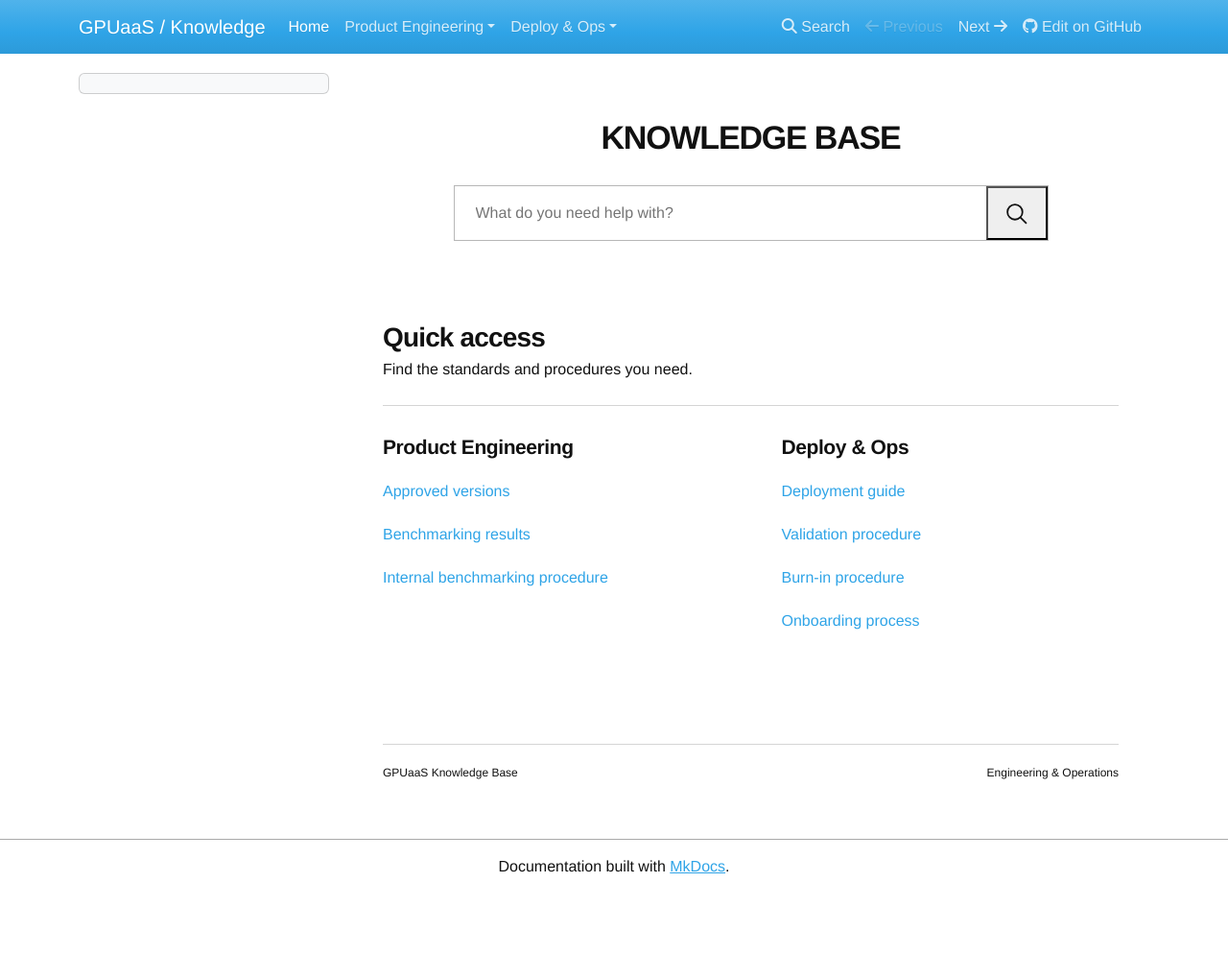
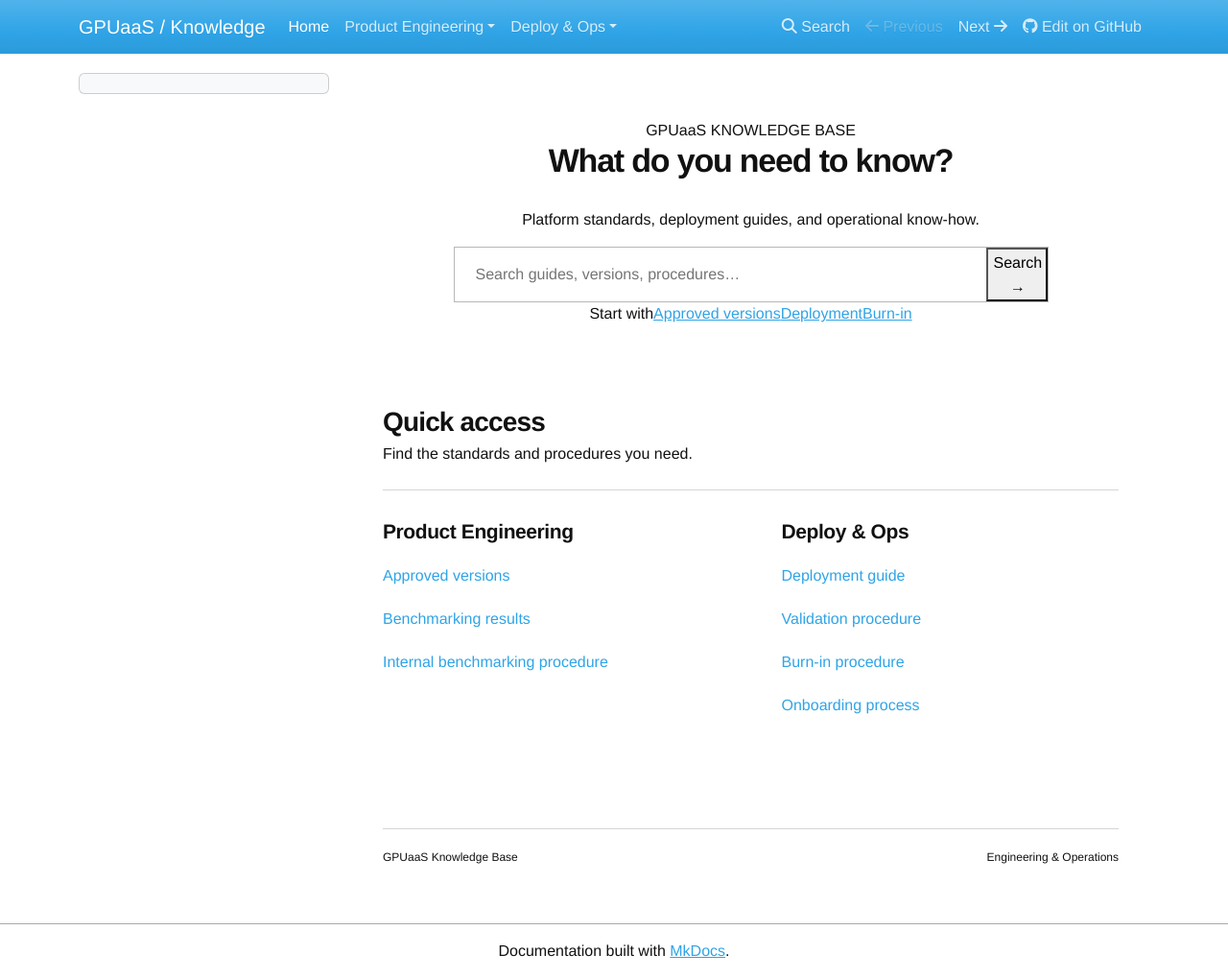
Before and after one commit to thusspokesam/samsblog, an MkDocs documentation site: the page built from docs/index.md, in a window 1280 px wide and 1019 px high. Shown: the whole window at 96% size. Built offline with MkDocs 1.6.1, drawn with Linux system fonts in a browser that asks for light colours; nearby versions of some CDN libraries.

Commit message:
Refine knowledge search with clear action and topic shortcuts

```diff
--- a/docs/index.md
+++ b/docs/index.md
@@ -5,7 +5,7 @@ hide:
   - feedback
 ---
 <div class="help-home">
-<section class="help-search"><h1>KNOWLEDGE BASE</h1><form id="kb-search" role="search"><label class="sr-only" for="kb-query">Search the knowledge base</label><input id="kb-query" type="search" placeholder="What do you need help with?" autocomplete="off"><button type="submit" aria-label="Search"><svg viewBox="0 0 24 24" aria-hidden="true"><circle cx="10.5" cy="10.5" r="7.5"/><path d="m16 16 6 6"/></svg></button></form><div id="kb-results" aria-live="polite" hidden></div></section>
+<section class="help-search"><span class="search-eyebrow">GPUaaS KNOWLEDGE BASE</span><h1>What do you need to know?</h1><p class="search-intro">Platform standards, deployment guides, and operational know-how.</p><form id="kb-search" role="search"><label class="sr-only" for="kb-query">Search the knowledge base</label><input id="kb-query" type="search" placeholder="Search guides, versions, procedures…" autocomplete="off"><button type="submit" aria-label="Search">Search <span aria-hidden="true">→</span></button></form><div class="search-shortcuts"><span>Start with</span><a href="product-engineering/approved-versions/">Approved versions</a><a href="deploy-ops/deployment-guide/">Deployment</a><a href="deploy-ops/burn-in-procedure/">Burn-in</a></div><div id="kb-results" aria-live="polite" hidden></div></section>
 <section class="quick-access"><h2>Quick access</h2><p>Find the standards and procedures you need.</p><div class="help-topics"><section><h3>Product Engineering</h3><a href="product-engineering/approved-versions/">Approved versions</a><a href="product-engineering/benchmarking-results/">Benchmarking results</a><a href="product-engineering/benchmarking-procedure/">Internal benchmarking procedure</a></section><section><h3>Deploy & Ops</h3><a href="deploy-ops/deployment-guide/">Deployment guide</a><a href="deploy-ops/validation-procedure/">Validation procedure</a><a href="deploy-ops/burn-in-procedure/">Burn-in procedure</a><a href="deploy-ops/onboarding-process/">Onboarding process</a></section></div></section>
 <footer class="help-footer"><span>GPUaaS Knowledge Base</span><span>Engineering & Operations</span></footer>
 </div>
```
